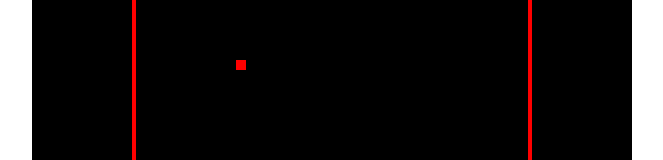
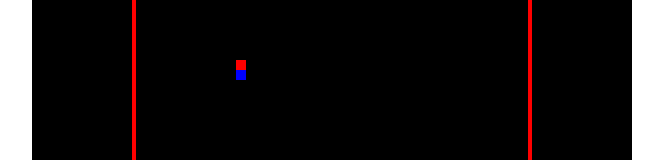
Before and after one commit to Joy-of-Coding/Winter_2023_ReactJam, a React (Vite) app in the folder reverse-pacman/: page / in a window 1280 px wide. Both pictures are taken after a click on the button "Start Game". Shown: the part 286-446 px from the top of the page, without its empty margins (308-971 px from the left). Built offline with nearby package versions, Linux system fonts and the light colour scheme.

Commit message:
Maze with Data Structure (1st Pass) with Tile

```diff
--- a/reverse-pacman/src/components/PlayerMovement.jsx
+++ b/reverse-pacman/src/components/PlayerMovement.jsx
@@ -1,39 +1,54 @@
-import {useState, useEffect} from 'react'
+import { useState, useEffect } from 'react';
 
 let moveBy = 10;
 function PlayerMovement() {
+	// Player 1
 	const [top, setTop] = useState(100);
 	const [left, setLeft] = useState(100);
 
-    console.log(top, left)
+	// Player 2
+	const [top2, setTop2] = useState(100);
+	const [left2, setLeft2] = useState(100);
 
+	console.log(top, left);
 
 	useEffect(() => {
-        document.addEventListener('keypress', characterMovement)
+		document.addEventListener('keydown', characterMovement);
 
-        return ()=> {
-            document.removeEventListener('keypress', characterMovement);
-        }
+		return () => {
+			document.removeEventListener('keydown', characterMovement);
+		};
 	}, []);
 
-
 	const characterMovement = (event) => {
-        console.log("Key pressed")
-        switch(event.key) {
-            case 'w':  //up
-                setTop((prevState)=> prevState - moveBy );
+		console.log('Key pressed');
+		switch (event.key) {
+			case 'w': //up
+				setTop((prevState) => prevState - moveBy);
 				break;
 			case 'a': //left
-                setLeft( (prevState) => prevState - moveBy );
+				setLeft((prevState) => prevState - moveBy);
 				break;
 			case 's': //down
-                setTop((prevState)=>  prevState + moveBy );
+				setTop((prevState) => prevState + moveBy);
 				break;
 			case 'd': //right
-                setLeft( prevState => prevState + moveBy );
+				setLeft((prevState) => prevState + moveBy);
+				break;
+			case 'ArrowUp': //up
+				setTop2((prevState) => prevState - moveBy);
+				break;
+			case 'ArrowLeft': //left
+				setLeft2((prevState) => prevState - moveBy);
+				break;
+			case 'ArrowDown': //down
+				setTop2((prevState) => prevState + moveBy);
+				break;
+			case 'ArrowRight': //right
+				setLeft2((prevState) => prevState + moveBy);
 				break;
 			default:
-                console.log("hello world")
+				console.log('hello world');
 				break;
 		}
 	};
@@ -44,15 +59,26 @@ function PlayerMovement() {
 				className='element'
 				style={{
 					top: top + 'px',
-                    left: left + 'px' ,
-                    width:'10px',
+					left: left + 'px',
+					width: '10px',
 					height: '10px',
-                    // position: 'absolute',
 					position: 'relative',
-                    backgroundColor: 'red'}}
+					backgroundColor: 'red',
+				}}
+			/>
+			<div
+				className='element'
+				style={{
+					top: top2 + 'px',
+					left: left2 + 'px',
+					width: '10px',
+					height: '10px',
+					position: 'relative',
+					backgroundColor: 'blue',
+				}}
 			/>
 		</>
 	);
 }
 
-export default PlayerMovement
+export default PlayerMovement;
```
Also changed, not shown: reverse-pacman/src/components/Tile.jsx (added, +13 -0 lines). Lines whose indentation alone changed are shown as unchanged.
